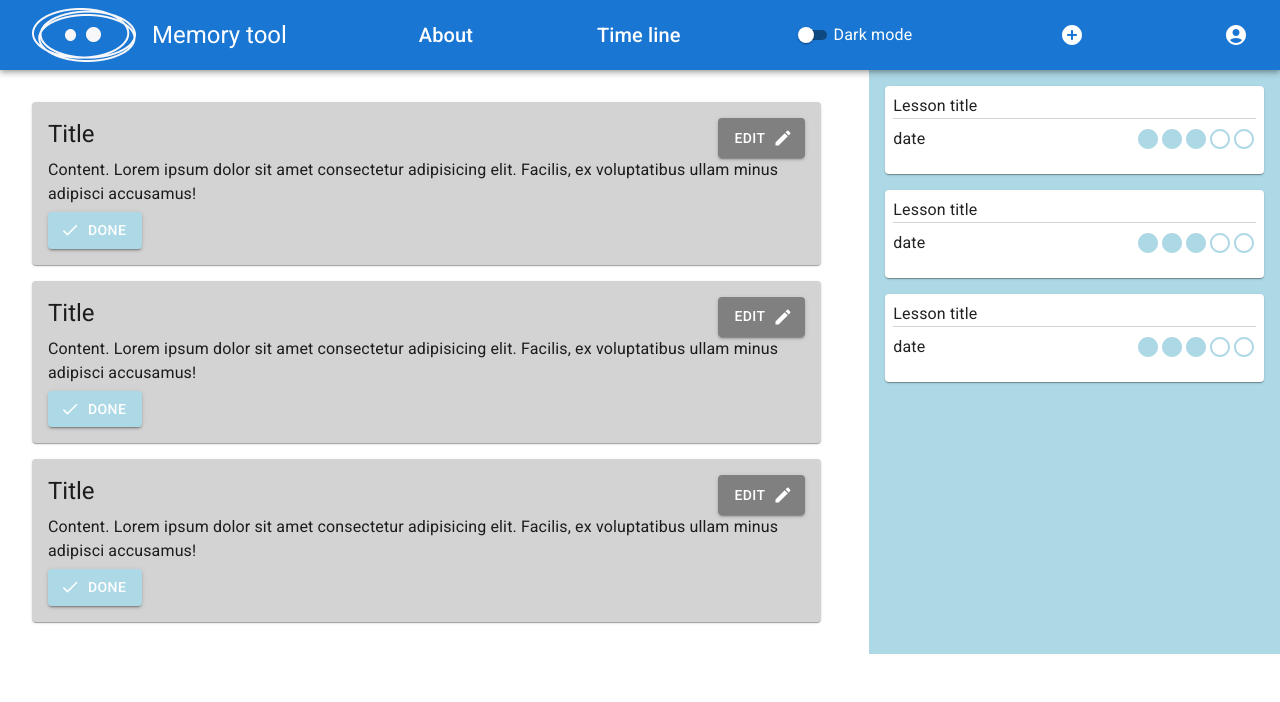
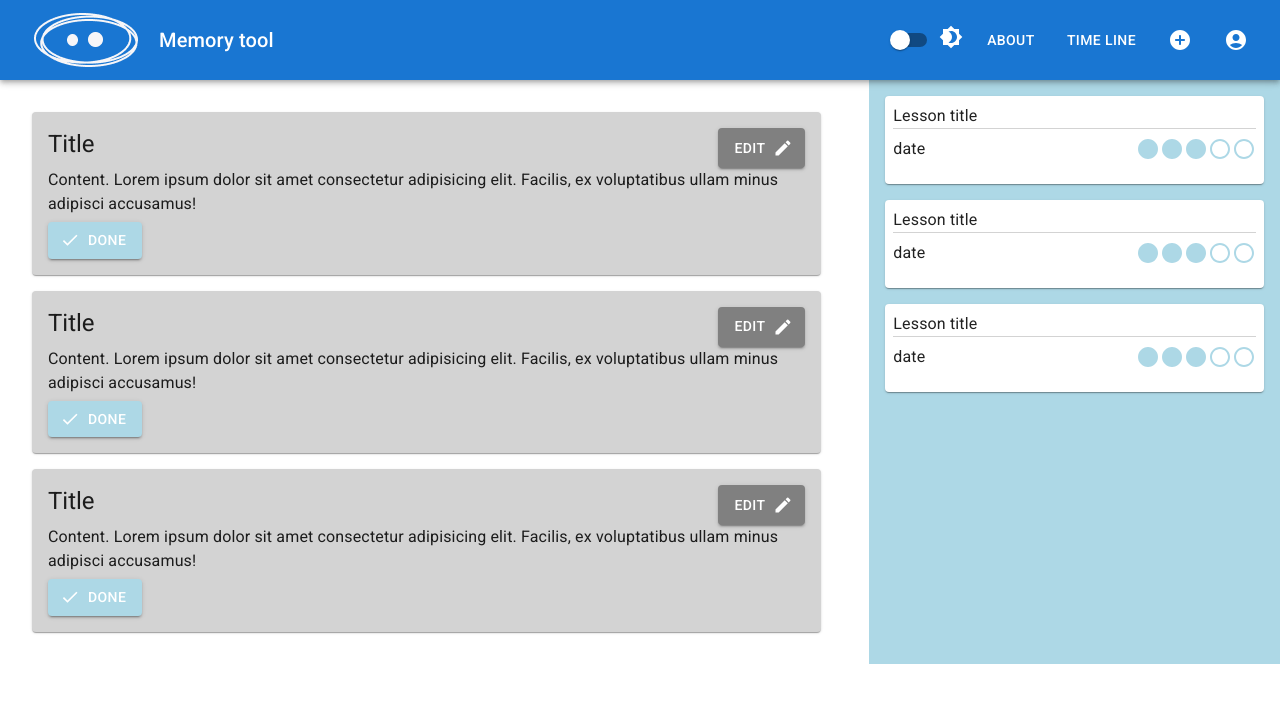
Before and after one commit to KlimaGi/ca-memory-tool, a React (Create React App) app: page / in a window 1280 px wide. Shown: the top 702 px of the page. Built offline with nearby package versions, Linux system fonts and the light colour scheme.

Commit message:
feat: navbar correction

```diff
--- a/src/components/nav-bar.tsx
+++ b/src/components/nav-bar.tsx
@@ -1,6 +1,6 @@
 import React from 'react';
 import {
-  AppBar, Box, Typography, styled, Toolbar, IconButton,
+  AppBar, Box, Typography, styled, Toolbar, IconButton, Stack, Button,
 } from '@mui/material';
 import { AddCircleRounded, AccountCircle } from '@mui/icons-material';
 import logo from '../assets/logo-white-sm.png';
@@ -20,14 +20,16 @@ const NavBar = () => (
         alignItems: 'center',
       }}
       >
+        <IconButton size="small" edge="start" aria-label="logo">
           <img src={logo} alt="logo" />
-        <Typography variant="h5" sx={{ display: { xs: 'none', sm: 'block' }, marginLeft: '1rem' }}>Memory tool</Typography>
+        </IconButton>
+        <Typography variant="h6" sx={{ display: { xs: 'none', sm: 'block' }, marginLeft: '1rem', flexGrow: 1 }}>Memory tool</Typography>
       </Box>
 
-      <Typography variant="h6">About</Typography>
-      <Typography variant="h6">Time line</Typography>
-
+      <Stack direction="row" spacing={2}>
         <ThemeSwitch />
+        <Button color="inherit">About</Button>
+        <Button color="inherit">Time line</Button>
 
         <IconButton aria-label="create" sx={{ color: 'white' }}>
           <AddCircleRounded />
@@ -36,6 +38,7 @@ const NavBar = () => (
         <IconButton aria-label="profile" sx={{ color: 'white' }}>
           <AccountCircle />
         </IconButton>
+      </Stack>
 
     </StyleToolBar>
 
--- a/src/components/theme-switch.tsx
+++ b/src/components/theme-switch.tsx
@@ -1,5 +1,6 @@
 import React, { useState } from 'react';
-import { Box, FormControlLabel, Switch } from '@mui/material';
+import { FormControlLabel, Switch } from '@mui/material';
+import { Brightness4 } from '@mui/icons-material';
 
 // todo: instead of label text add moon icon (& sun)
 const ThemeSwitch = () => {
@@ -10,19 +11,18 @@ const ThemeSwitch = () => {
   };
 
   return (
-    <Box>
+
     <FormControlLabel
-        label="Dark mode"
+      label={<Brightness4 />}
       control={(
         <Switch
           checked={checked}
           onChange={handleChange}
-            size="small"
-            color="secondary"
+          color="default"
         />
       )}
     />
-    </Box>
+
   );
 };
 export default ThemeSwitch;
```
Lines whose indentation alone changed are shown as unchanged.
